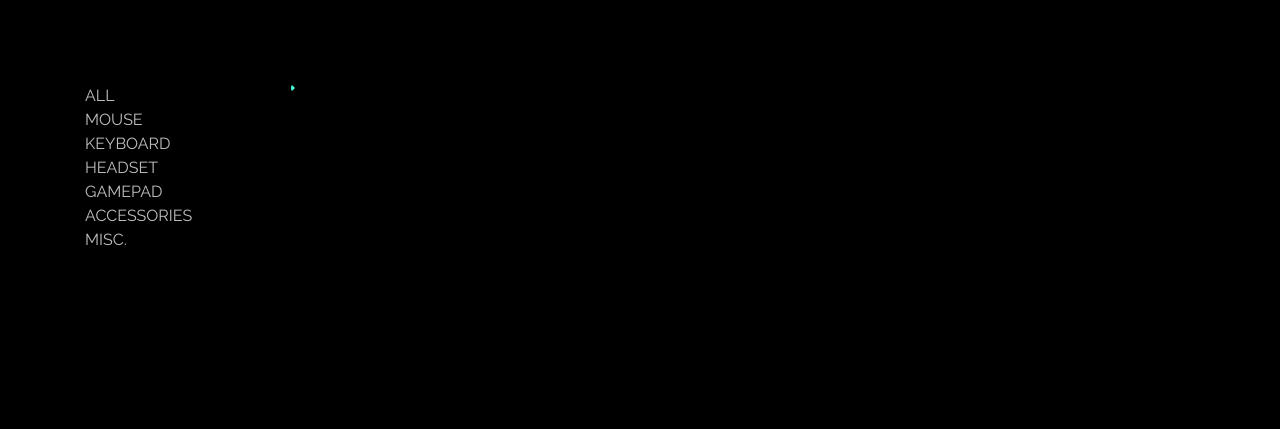
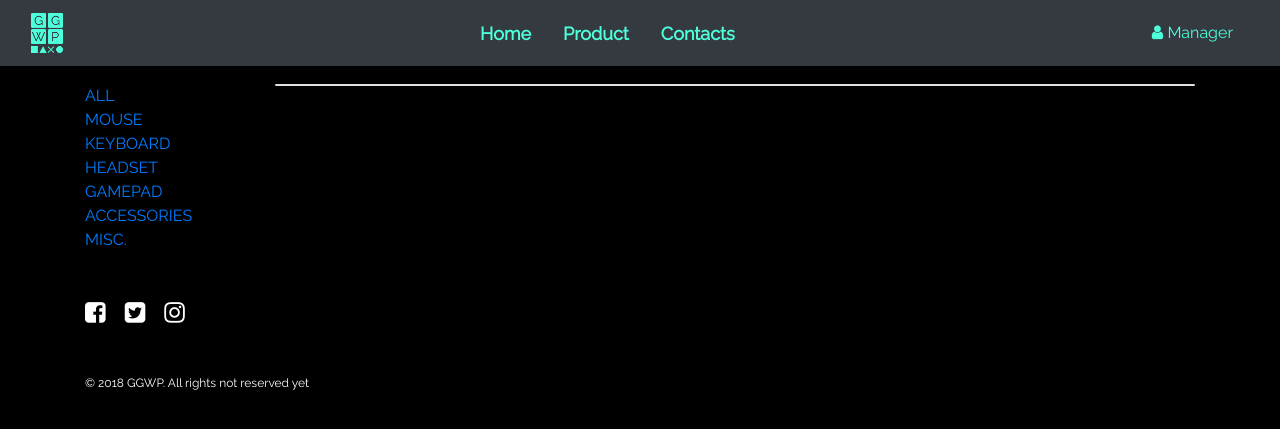
Before and after one commit to renaism/ggwp, a PHP site: page /products.php in a window 1280 px wide. Shown: the top 429 px of the page. Run offline with PHP 8.4, Linux system fonts and the light colour scheme; some libraries are stand-ins or nearby versions.

Commit message:
php functions integratioon

```diff
--- /dev/null
+++ b/default_head.php
@@ -0,0 +1,15 @@
+<!-- jQuery -->
+<script src="https://code.jquery.com/jquery-3.3.1.js" integrity="sha256-2Kok7MbOyxpgUVvAk/HJ2jigOSYS2auK4Pfzbm7uH60=" crossorigin="anonymous"></script>
+
+<!-- Bootstrap -->
+<link rel="stylesheet" href="https://maxcdn.bootstrapcdn.com/bootstrap/4.0.0/css/bootstrap.min.css" integrity="sha384-Gn5384xqQ1aoWXA+058RXPxPg6fy4IWvTNh0E263XmFcJlSAwiGgFAW/dAiS6JXm" crossorigin="anonymous">
+<script src="https://maxcdn.bootstrapcdn.com/bootstrap/4.0.0/js/bootstrap.min.js" integrity="sha384-JZR6Spejh4U02d8jOt6vLEHfe/JQGiRRSQQxSfFWpi1MquVdAyjUar5+76PVCmYl" crossorigin="anonymous"></script>
+
+<!-- Font Awesome -->
+<link href="https://cdnjs.cloudflare.com/ajax/libs/font-awesome/4.7.0/css/font-awesome.min.css" rel="stylesheet">
+
+<!-- Fonts -->
+<link href="https://fonts.googleapis.com/css?family=Raleway" rel="stylesheet">
+
+<!-- Main Styles -->
+<link rel="stylesheet" href="styles/main.css">
--- a/footer.php
+++ b/footer.php
@@ -2,14 +2,14 @@
     <div class="row">
         <div class="col" id="footer">
             <div class="mb-5">
-                <a href="https://web.facebook.com/bayunevermore1" target="_blank">
-                    <i class="fab fa-facebook fa-2x mr-3"></i>
+                <a href="https://www.facebook.com/temali.media/" target="_blank">
+                    <i class="fa fa-facebook-square fa-2x mr-3"></i>
                 </a>
-                <a href="https://twitter.com/bayuarifat" target="_blank">
-                    <i class="fab fa-twitter fa-2x mr-3"></i>
+                <a href="https://twitter.com/elonmusk" target="_blank">
+                    <i class="fa fa-twitter-square fa-2x mr-3"></i>
                 </a>
-                <a href="https://www.instagram.com/bayuarifat/" target="_blank">
-                    <i class="fab fa-instagram fa-2x mr-3"></i>
+                <a href="https://www.instagram.com/awkarin/" target="_blank">
+                    <i class="fa fa-instagram fa-2x mr-3"></i>
                 </a>
             </div>
             <div>
--- a/header.php
+++ b/header.php
@@ -8,18 +8,18 @@
             </div>
             <ul class="nav justify-content-center" id="menuNavbar">
                 <li class="nav-item">
-                    <a class="nav-link" href="index.html">Home</a>
+                    <a class="nav-link" href="index.php">Home</a>
                 </li>
                 <li class="nav-item">
-                    <a class="nav-link" href="products.html">Product</a>
+                    <a class="nav-link" href="products.php">Product</a>
                 </li>
                 <li class="nav-item">
-                    <a class="nav-link" href="contacts.html">Contacts</a>
+                    <a class="nav-link" href="contacts.php">Contacts</a>
                 </li>
             </ul>
             <ul class="nav justify-content-right">
                 <li class="nav-item" id="loggedUser">
-                    <a class="nav-link" href="product_manager.html"><i class="fas fa-user"></i> Manager</a>
+                    <a class="nav-link" href="product_manager.php"><i class="fa fa-user"></i> Manager</a>
                 </li>
             </ul>
             <!-- <button class="btn btn-primary navbar-btn">Manager</button> -->
--- a/products.php
+++ b/products.php
@@ -2,25 +2,15 @@
 <html>
 
 <head>
-    <title>GGWP</title>
-    <script src="https://code.jquery.com/jquery-3.3.1.js" integrity="sha256-2Kok7MbOyxpgUVvAk/HJ2jigOSYS2auK4Pfzbm7uH60=" crossorigin="anonymous"></script>
-    <link rel="stylesheet" href="https://maxcdn.bootstrapcdn.com/bootstrap/4.0.0/css/bootstrap.min.css" integrity="sha384-Gn5384xqQ1aoWXA+058RXPxPg6fy4IWvTNh0E263XmFcJlSAwiGgFAW/dAiS6JXm"
-        crossorigin="anonymous">
-    <script src="https://maxcdn.bootstrapcdn.com/bootstrap/4.0.0/js/bootstrap.min.js" integrity="sha384-JZR6Spejh4U02d8jOt6vLEHfe/JQGiRRSQQxSfFWpi1MquVdAyjUar5+76PVCmYl"
-        crossorigin="anonymous"></script>
-    <link href="https://use.fontawesome.com/releases/v5.0.8/css/all.css" rel="stylesheet">
-    <link href="https://fonts.googleapis.com/css?family=Raleway" rel="stylesheet">
+    <?php include 'default_head.php' ?>
+    <title>GGWP | Products</title>
     <link rel="stylesheet" href="styles/perels.css">
-    <link rel="stylesheet" href="styles/main.css">
-    <link href="https://use.fontawesome.com/releases/v5.0.8/css/all.css" rel="stylesheet">
-    <link href="https://fonts.googleapis.com/css?family=Raleway" rel="stylesheet">
     <script src="plugins/number-format/jquery.number.js"></script>
-    <script src="scripts/header_footer.js"></script>
     <script src="scripts/products.js"></script>
 </head>
 
 <body>
-    <div id="header"></div>
+    <?php include 'header.php' ?>
     <div class="container mb-5" style="margin-top:84px;">
         <div class="row">
             <div class="col-md-2 col-xs-12">
@@ -42,7 +32,7 @@
             </div>
         </div>
     </div>
-    <div id="footer"></div>
+    <?php include 'footer.php' ?>
 </body>
 
 </html>
--- a/scripts/products.js
+++ b/scripts/products.js
@@ -34,7 +34,7 @@
         productListHTML +=
             '<div class="col-sm-4 "><div class="card carding zoom"><div class="card-body">' +
             '<img class="card-img-top" src="' + imglink + '" alt="Card image cap"></div>' +
-            '<a href="' + 'detail_product.html?id=' + data[i].id + '" class="card-link cardtext">' + data[i].name + '</a>' +
+            '<a href="' + 'detail_product.php?id=' + data[i].id + '" class="card-link cardtext">' + data[i].name + '</a>' +
             '<div class="item-price">Rp. ' + $.number(data[i].price, 0, ',', '.') + ',-</div></div></div>';
     }
     $("#productsRow").html(productListHTML);
```
Also changed, not shown: contacts.php (+4 -12 lines), db.php (added, +13 -0 lines), detail_product.php (+3 -12 lines), index.php (+4 -12 lines), styles/products.css (renamed from styles/perels.css).
